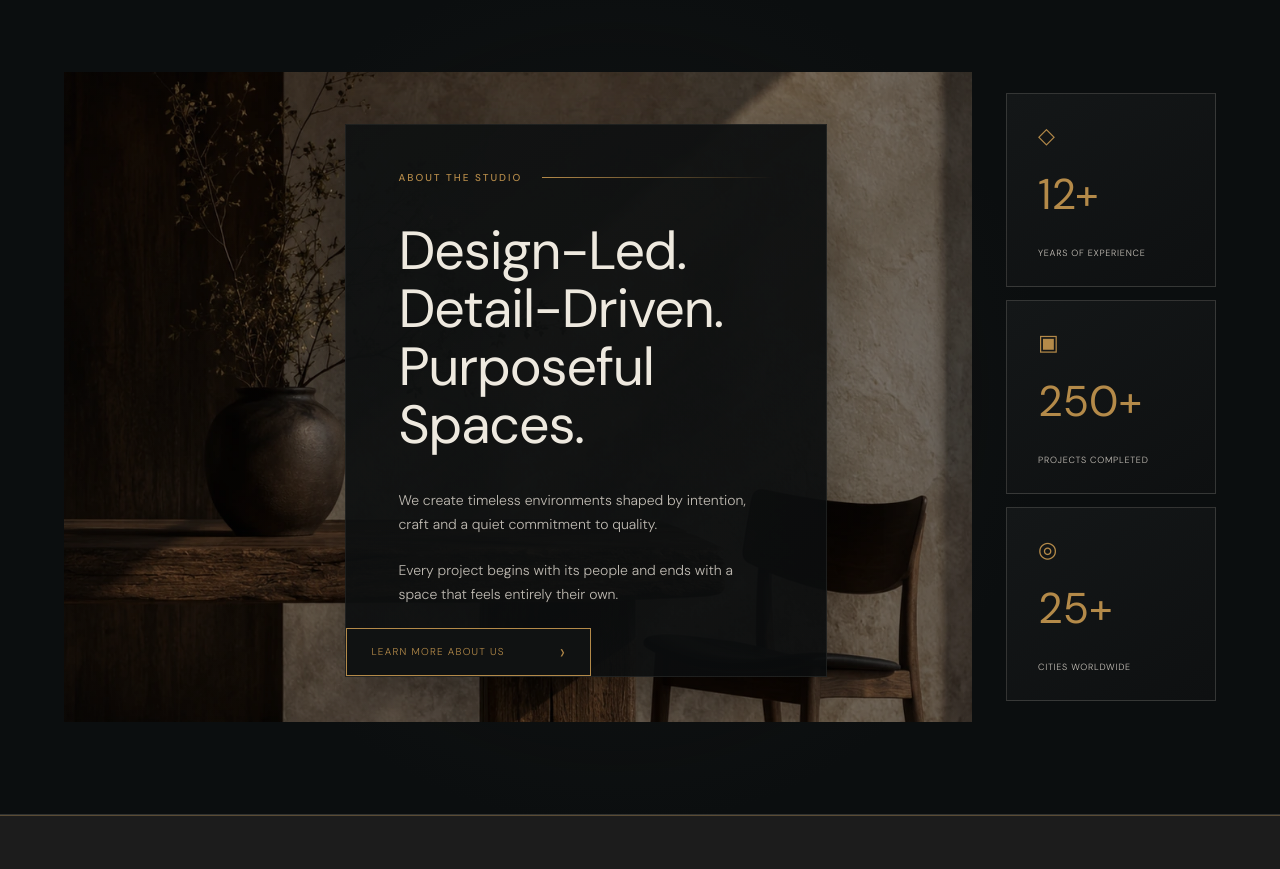
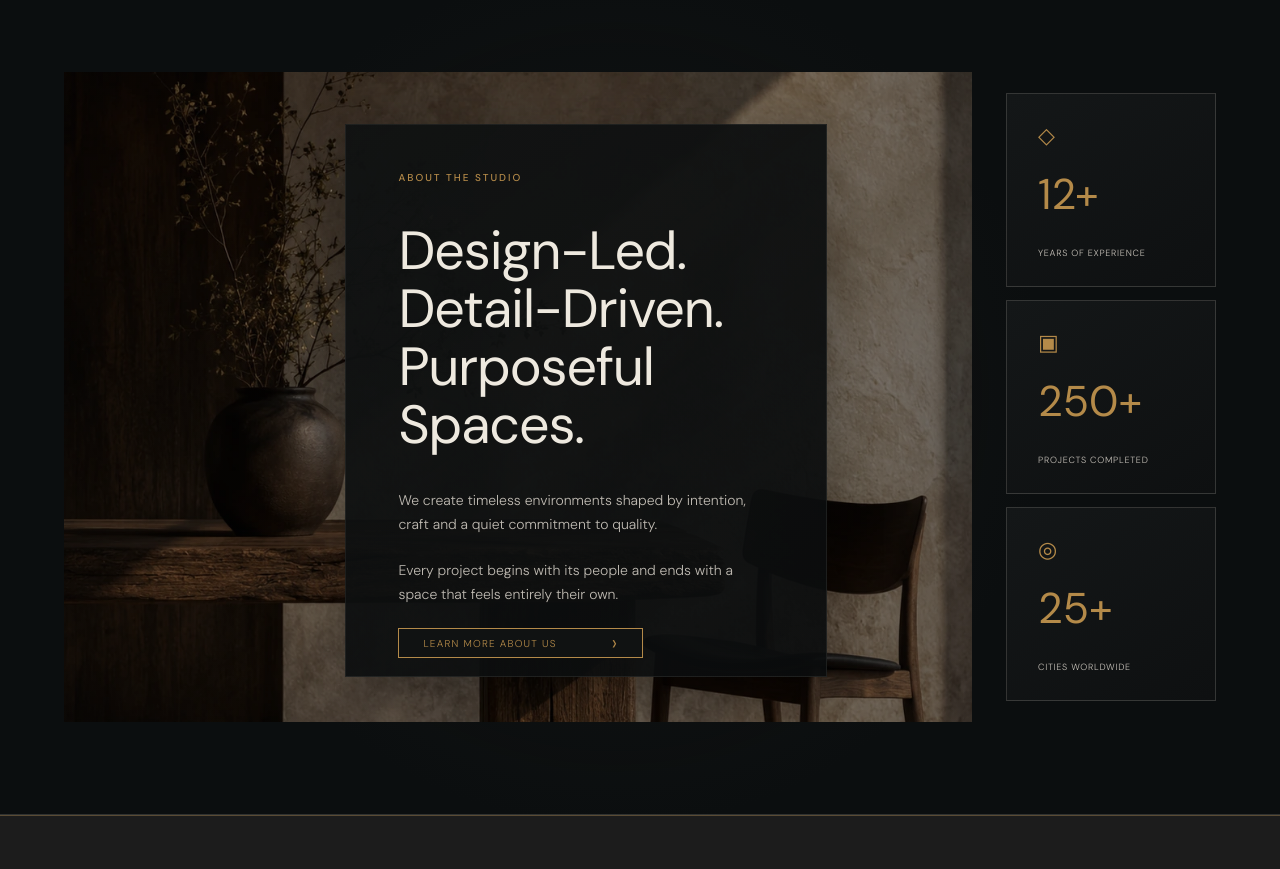
Before and after one commit to Fazilfazi991/idh, a website: page index.html in a window 1280 px wide. Shown: the part 820-1689 px from the top of the page. Drawn offline with nearby package versions, Linux system fonts and the light colour scheme.

Commit message:
Fix homepage about panel alignment

```diff
--- a/styles.css
+++ b/styles.css
@@ -76,11 +76,11 @@
 /* Layered studio story */
 .about-feature{padding:92px 5vw;display:grid;grid-template-columns:minmax(0,1fr) 210px;gap:34px;align-items:center;background:radial-gradient(circle at 48% 50%,rgba(39,37,33,.25),transparent 55%),#0b0e0f;border-bottom:1px solid var(--line)}
 .about-scene{position:relative;height:650px;overflow:hidden}.about-scene>img{position:absolute;inset:0;filter:brightness(.68);object-position:center}.about-scene:after{content:"";position:absolute;inset:0;background:linear-gradient(90deg,rgba(5,7,8,.18),transparent 55%,rgba(5,7,8,.3))}
-.about-panel{position:absolute;z-index:2;left:31%;top:8%;bottom:7%;width:53%;padding:46px 52px 72px;background:linear-gradient(145deg,rgba(16,18,18,.97),rgba(10,12,13,.92));border:1px solid rgba(238,233,223,.07);box-shadow:0 20px 50px rgba(0,0,0,.32)}
+.about-panel{position:absolute;z-index:2;left:31%;top:8%;bottom:7%;width:53%;padding:46px 52px 52px;background:linear-gradient(145deg,rgba(16,18,18,.97),rgba(10,12,13,.92));border:1px solid rgba(238,233,223,.07);box-shadow:0 20px 50px rgba(0,0,0,.32);display:flex;flex-direction:column;align-items:flex-start}
 .about-label{display:flex;align-items:center;gap:20px}.about-label .eyebrow{margin:0}.about-label i{height:1px;flex:1;background:linear-gradient(90deg,var(--gold),transparent)}
 .about-panel h2{font-size:clamp(44px,4.2vw,66px);line-height:1.08;margin:38px 0 35px;letter-spacing:-.02em}
 .about-panel>p{max-width:580px;color:#c0bbb3;font-size:14px;line-height:1.7;margin-bottom:22px}
-.about-panel>a{position:absolute;left:0;bottom:0;min-width:245px;height:48px;padding:0 24px;display:flex;align-items:center;justify-content:space-between;color:var(--gold);border:1px solid var(--gold);text-transform:uppercase;letter-spacing:.12em;font-size:10px;background:#101212}.about-panel>a span{font-size:21px}
+.about-panel>a{position:static;min-width:245px;height:48px;margin-top:auto;padding:0 24px;display:flex;align-items:center;justify-content:space-between;color:var(--gold);border:1px solid var(--gold);text-transform:uppercase;letter-spacing:.12em;font-size:10px;background:#101212}.about-panel>a span{font-size:21px}
 .about-metrics{display:grid;gap:13px}.metric-card{height:194px;border:1px solid var(--line);padding:28px 31px;display:flex;flex-direction:column;align-items:flex-start;justify-content:center;background:linear-gradient(145deg,#141718,#0e1011)}
 .metric-icon{color:var(--gold);font-size:22px;font-style:normal;margin-bottom:23px}.metric-card strong{font-family:var(--heading-font);font-size:43px;font-weight:400;color:var(--gold);line-height:1}.metric-card b{width:22px;height:1px;background:var(--gold);margin:17px 0 14px}.metric-card span{text-transform:uppercase;letter-spacing:.08em;color:#c8c3bb;font-size:9px}
 /* Twenty-percent larger IDH logo */
```
